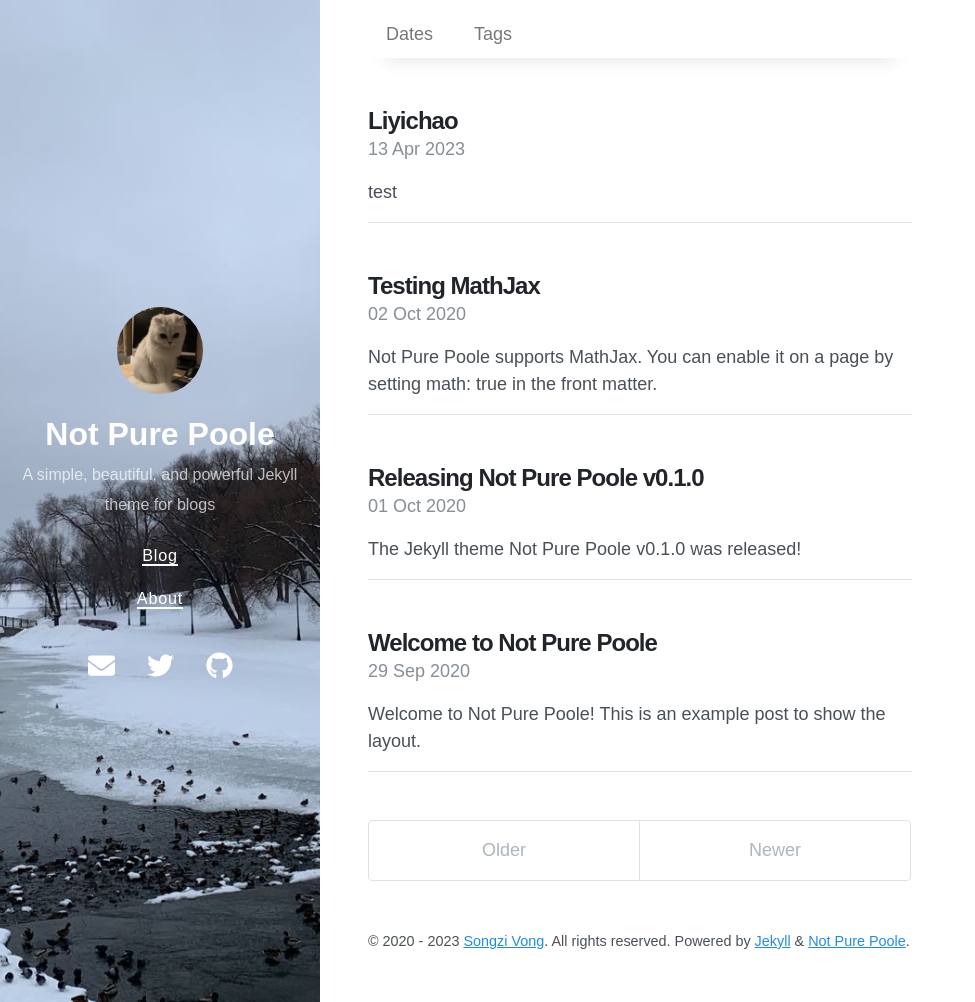
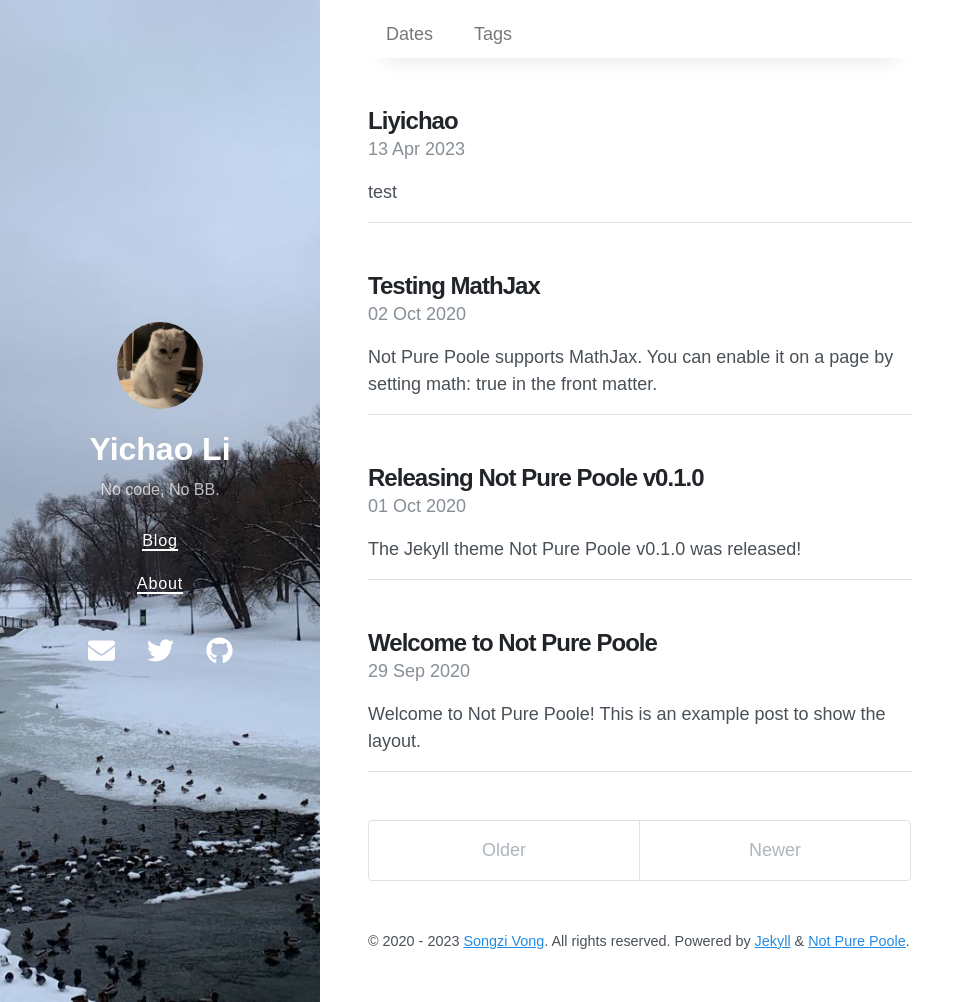
Before and after one commit to jackielyc/jackielyc.github.io, a Jekyll site: the page built from index.html, in a window 1280 px wide and 1002 px high. Shown: the whole window, without its empty margins (0-975 px from the left). Built offline with Jekyll 4.4.1, drawn with Linux system fonts in a browser that asks for light colours; nearby versions of some CDN libraries; the list of posts is cut into pages by our own code.

Commit message:
Update _config.yml

```diff
--- a/_config.yml
+++ b/_config.yml
@@ -1,7 +1,7 @@
 # Setup
-title: Not Pure Poole
-description: A simple, beautiful, and powerful Jekyll theme for blogs
-url: https://vszhub.github.io
+title: Yichao Li
+description: No code, No BB.
+url: https://jackielyc.github.io
 avatar: /avatar.jpeg
 paginate: 5
 permalink: pretty
```
